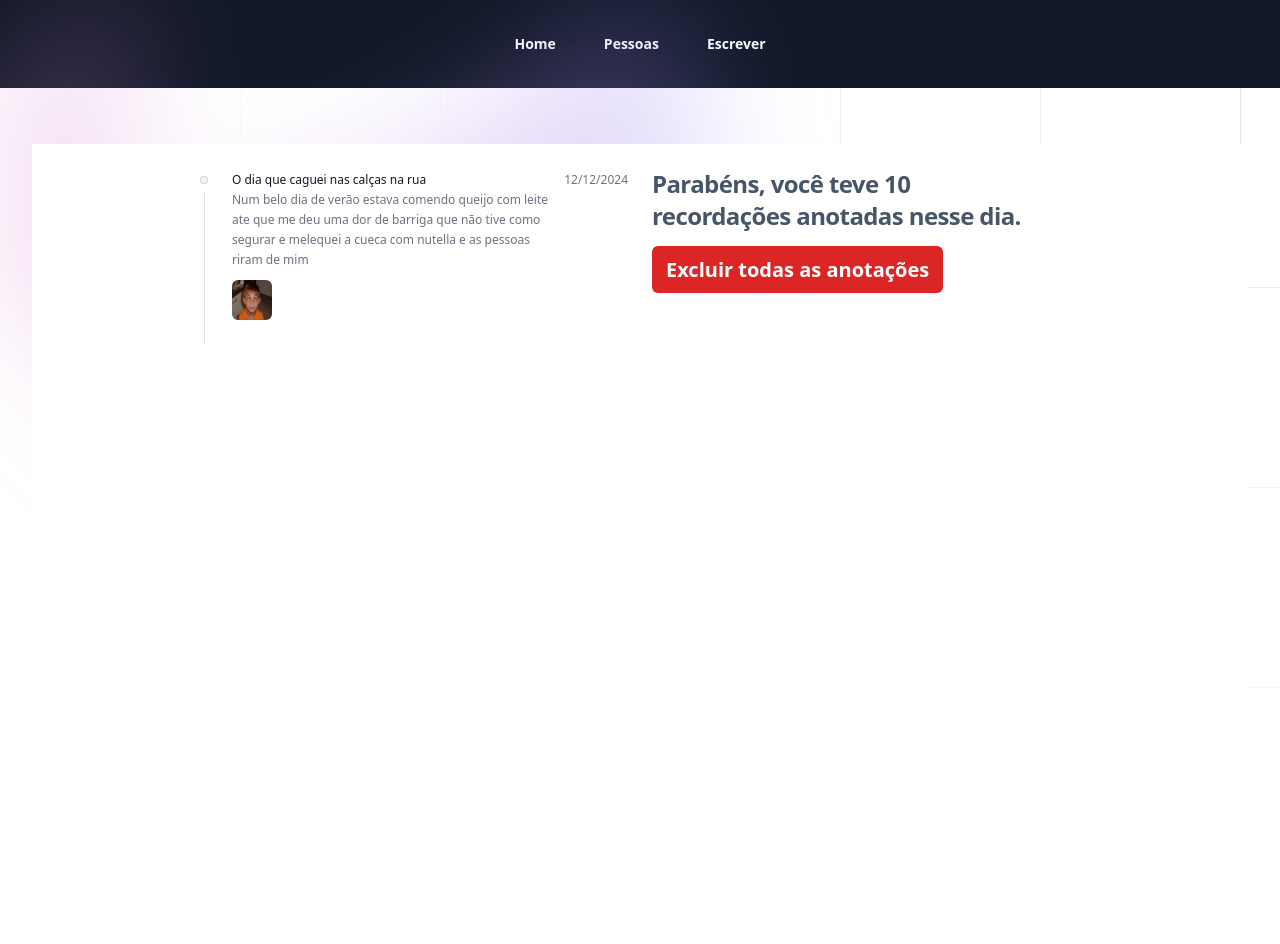
After one commit to LuccaGiovane/PSW-DiarioOnline, a Django app: template diario/templates/dia.html in a window 1280 px wide. The commit adds this page. Run offline with Django 5.2, Linux system fonts and the light colour scheme; data comes from the database, SQL or seed files in the repository; both versions use the stored data as it was after the commit; the template is opened without the code that fills it: values that come from a table or form of the project are taken from there, most other values are stand-ins (such as "Sample title", 1, 10 or a date in 2020); some libraries are stand-ins or nearby versions.

Commit message:
Quase la

```diff
--- a/core/urls.py
+++ b/core/urls.py
@@ -17,9 +17,12 @@ Including another URLconf
 from django.contrib import admin
 from django.urls import path, include
 from django.views.generic.base import RedirectView
+from django.conf.urls.static import static
+from django.conf import settings
 
 urlpatterns = [
     path('admin/', admin.site.urls),
     path('', RedirectView.as_view(url='/diario/', permanent=False)),
     path('diario/', include('diario.urls')),
-]
+
+] + static(settings.MEDIA_URL, document_root=settings.MEDIA_ROOT)
--- a/diario/models.py
+++ b/diario/models.py
@@ -17,3 +17,13 @@ class Diario(models.Model):
 
     def __str__(self):
         return self.titulo
+
+    def get_tags(self):
+        return self.tags.split(',') if self.tags else []
+
+    def set_tags(self, list_tags, reset=False):
+        if not reset:
+            existing_tags = set(self.get_tags())
+            list_tags = existing_tags.union(set(list_tags))
+
+        self.tags = ','.join(list_tags)
--- /dev/null
+++ b/diario/templates/dia.html
@@ -0,0 +1,74 @@
+{% extends "base.html" %}
+{% load static %}
+{% block body %}
+  <div class="relative isolate px-6 pt-14 lg:px-8">
+    <div class="absolute inset-x-0 pointer-events-none -top-40 -z-10 transform-gpu overflow-hidden blur-3xl sm:-top-80" aria-hidden="true">
+      <div class="relative left-[calc(50%-11rem)] aspect-[1155/678] w-[36.125rem] -translate-x-1/2 rotate-[30deg] bg-gradient-to-tr from-[#ff80b5] to-[#9089fc] opacity-30 sm:left-[calc(50%-30rem)] sm:w-[72.1875rem]"
+           style="clip-path: polygon(74.1% 44.1%, 100% 61.6%, 97.5% 26.9%, 85.5% 0.1%, 80.7% 2%, 72.5% 32.5%, 60.2% 62.4%, 52.4% 68.1%, 47.5% 58.3%, 45.2% 34.5%, 27.5% 76.7%, 0.1% 64.9%, 17.9% 100%, 27.6% 76.8%, 76.1% 97.7%, 74.1% 44.1%)">
+      </div>
+    </div>
+
+    <svg class="absolute inset-0 -z-10 size-full stroke-gray-200 [mask-image:radial-gradient(100%_100%_at_top_right,white,transparent)]"
+         aria-hidden="true">
+      <defs>
+        <pattern id="0787a7c5-978c-4f66-83c7-11c213f99cb7" width="200" height="200" x="50%" y="-1"
+                 patternUnits="userSpaceOnUse">
+          <path d="M.5 200V.5H200" fill="none" />
+        </pattern>
+      </defs>
+      <rect width="100%" height="100%" stroke-width="0"
+            fill="url(#0787a7c5-978c-4f66-83c7-11c213f99cb7)" />
+    </svg>
+
+    <div class="p-6 bg-white min-h-screen">
+      <div class="mx-auto max-w-4xl">
+        <div class="grid grid-cols-2 gap-6">
+          <div>
+            <ul role="list" class="space-y-6">
+              {% for diario in diarios %}
+                <li class="relative flex gap-x-4">
+                  <div class="absolute -bottom-6 left-0 top-0 flex w-6 justify-center">
+                    <div class="w-px bg-gray-200"></div>
+                  </div>
+                  <div class="relative flex size-6 flex-none items-center justify-center bg-white">
+                    <div class="size-1.5 rounded-full bg-gray-100 ring-1 ring-gray-300"></div>
+                  </div>
+                  <div>
+                    <p class="py-0.5 text-xs/5 text-gray-500">
+                      <span class="font-medium text-gray-900">{{ diario.titulo }}</span><br>
+                      {{ diario.texto }}
+                    </p>
+                    <div class="flex gap-[8px] text-xs/5 text-gray-500 mt-2">
+                      {% for pessoa in diario.pessoas.all %}
+                        <img src="{{ pessoa.foto.url }}" class="w-10 h-10 rounded-md bg-cover" alt="">
+                      {% endfor %}
+                    </div>
+                  </div>
+                  <time datetime="2023-01-23T10:32" class="flex-none py-0.5 text-xs/5 text-gray-500">
+                    12/12/2024
+                  </time>
+                </li>
+              {% endfor %}
+            </ul>
+          </div>
+          <div>
+            {% if diarios %}
+              <h1 class="text-balance text-2xl font-semibold tracking-tight text-slate-600">
+                Parabéns, você teve {{ total }} recordações anotadas nesse dia.
+              </h1>
+              <br>
+              <a href="{% url 'excluir_dia' %}?data={{data}}"
+                 class="mt-6 rounded-md cursor-pointer bg-red-600 px-3.5 py-2.5 text-xl font-semibold text-white shadow-sm hover:bg-red-500 focus-visible:outline focus-visible:outline-2 focus-visible:outline-offset-2 focus-visible:outline-red-600 mt-12">
+                Excluir todas as anotações
+              </a>
+            {% else %}
+              <h1 class="text-balance text-2xl font-semibold tracking-tight text-slate-600">
+                Que pena, nesse dia não foi feita nenhuma anotação.
+              </h1>
+            {% endif %}
+          </div>
+        </div>
+      </div>
+    </div>
+  </div>
+{% endblock %}
--- a/diario/urls.py
+++ b/diario/urls.py
@@ -1,7 +1,12 @@
 from django.urls import path
 from . import views
+from django.conf.urls.static import static
+from django.conf import settings
 
 urlpatterns = [
     path('', views.home, name="home"),
     path('escrever/', views.escrever, name="escrever"),
+    path('cadastrar_pessoa/', views.cadastrar_pessoa, name="cadastrar_pessoa"),
+    path('dia/', views.dia, name='dia'),
+    path('excluir_dia', views.excluir_dia, name='excluir_dia')
 ]
--- a/templates/base.html
+++ b/templates/base.html
@@ -26,7 +26,7 @@
             </div>
             <div class="hidden lg:flex lg:gap-x-12">
                 <a href="{% url 'home' %}" class="text-sm/6 font-semibold text-white">Home</a>
-                <a href="" class="text-sm/6 font-semibold text-white">Pessoas</a>
+                <a href="{% url 'cadastrar_pessoa' %}" class="text-sm/6 font-semibold text-white">Pessoas</a>
                 <a href="{% url 'escrever' %}" class="text-sm/6 font-semibold text-white">Escrever</a>
             </div>
             <div class="hidden lg:flex lg:flex-1 lg:justify-end">
```
Also changed, not shown: diario/templates/escrever.html (+29 -1 lines), diario/templates/home.html (+11 -6 lines), diario/templates/pessoa.html (added, +19 -0 lines), diario/views.py (+61 -4 lines), db.sqlite3, diario/migrations/0001_initial.py (added), media/foto/26028.jpg (added), media/foto/IMG-20200613-WA0032.jpg (added), media/foto/IMG-20200613-WA0070.jpg (added).
